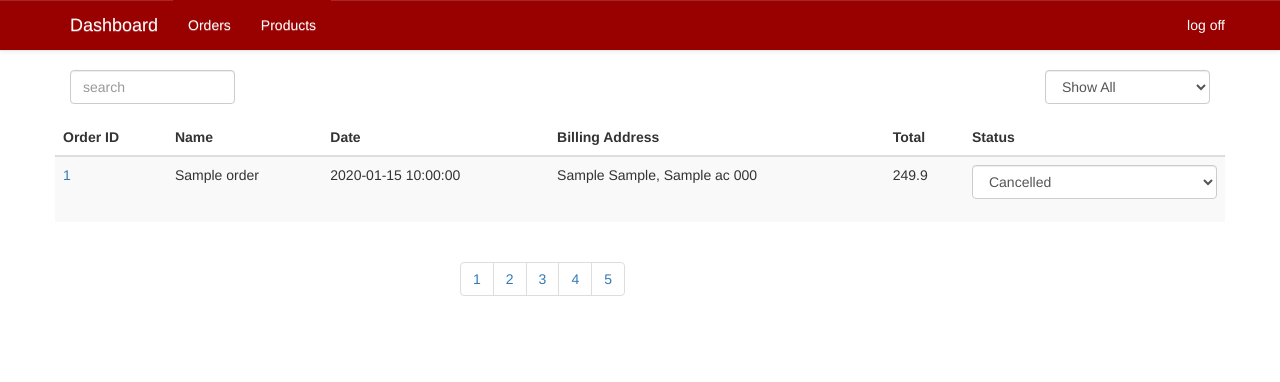
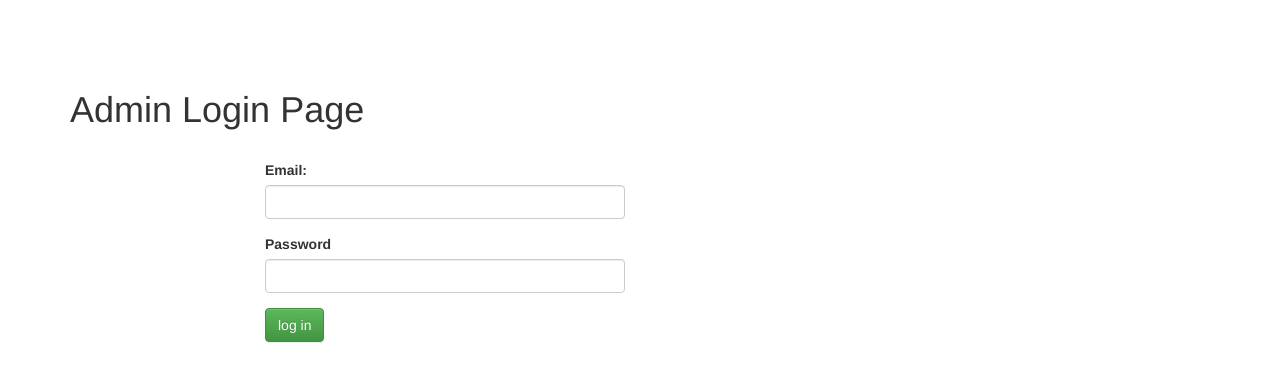
Before and after one commit to PeterRichardsWA/DojoStoreEcommerce, a CodeIgniter app: page /index.php/admins/index in a window 1280 px wide. Shown: the top 382 px of the page. Run offline with CodeIgniter, Linux system fonts and the light colour scheme; data comes from the database, SQL or seed files in the repository; tables that the repository leaves empty or names only in its code hold one stand-in row (values such as "Sample post"); some libraries are stand-ins or nearby versions.

Commit message:
and fixed login/logoff admin links.

```diff
--- a/website/application/controllers/admins.php
+++ b/website/application/controllers/admins.php
@@ -13,11 +13,11 @@ class Admins extends CI_Controller {
 		if (isset($this->session->adminid))
 			$this->dashboard();
 		else
-			$this->login();
+			$this->load->view('admin');
 	}
 
 	public function login() {
-	/*	$this->load->model('mydb');
+		$this->load->model('mydb');
 		$email = $this->input->post('email');
 		$password = $this->input->post('password');
 
@@ -29,9 +29,9 @@ class Admins extends CI_Controller {
 		} else {
 			//bad info: bounce back with an error message.
 			$this->session->set_flashdata('errors', "Credentials don't match. Try again.");
-			$this->load->view('admin'); */
+			$this->load->view('admin');
 			$this->dashboard();
-
+		}
 	}
 
 	public function logoff() {
--- a/website/application/views/adminheader.php
+++ b/website/application/views/adminheader.php
@@ -75,7 +75,7 @@
 						<li><a href="/adminproducts">Products</a></li>
 					</ul>
 				</div>
-				<div class="nav navbar-right navbar-nav"><a href="logoff">log off</a>
+				<div class="nav navbar-right navbar-nav"><a href="/logoff">log off</a>
 				</div>
 			</div>
 		</nav>
```
